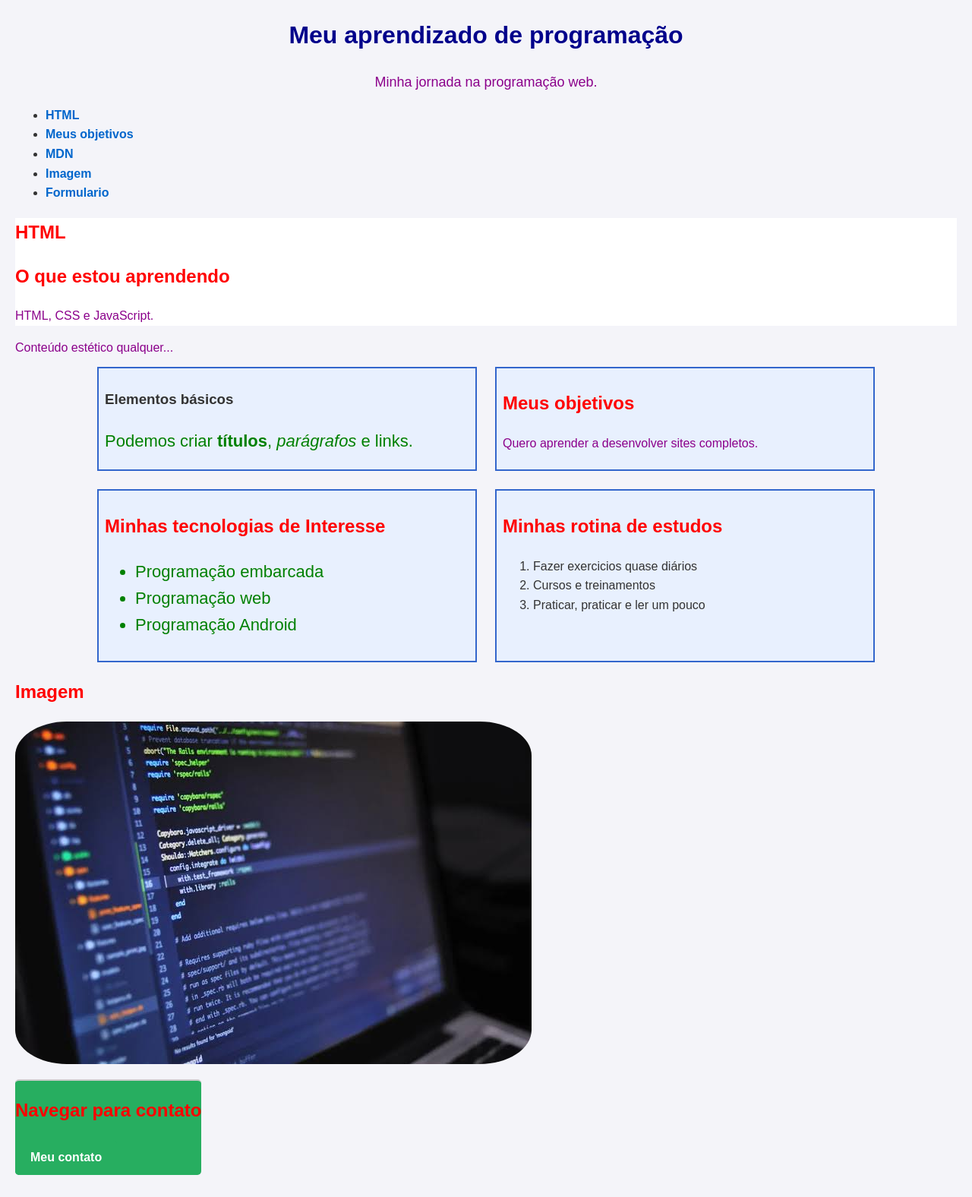
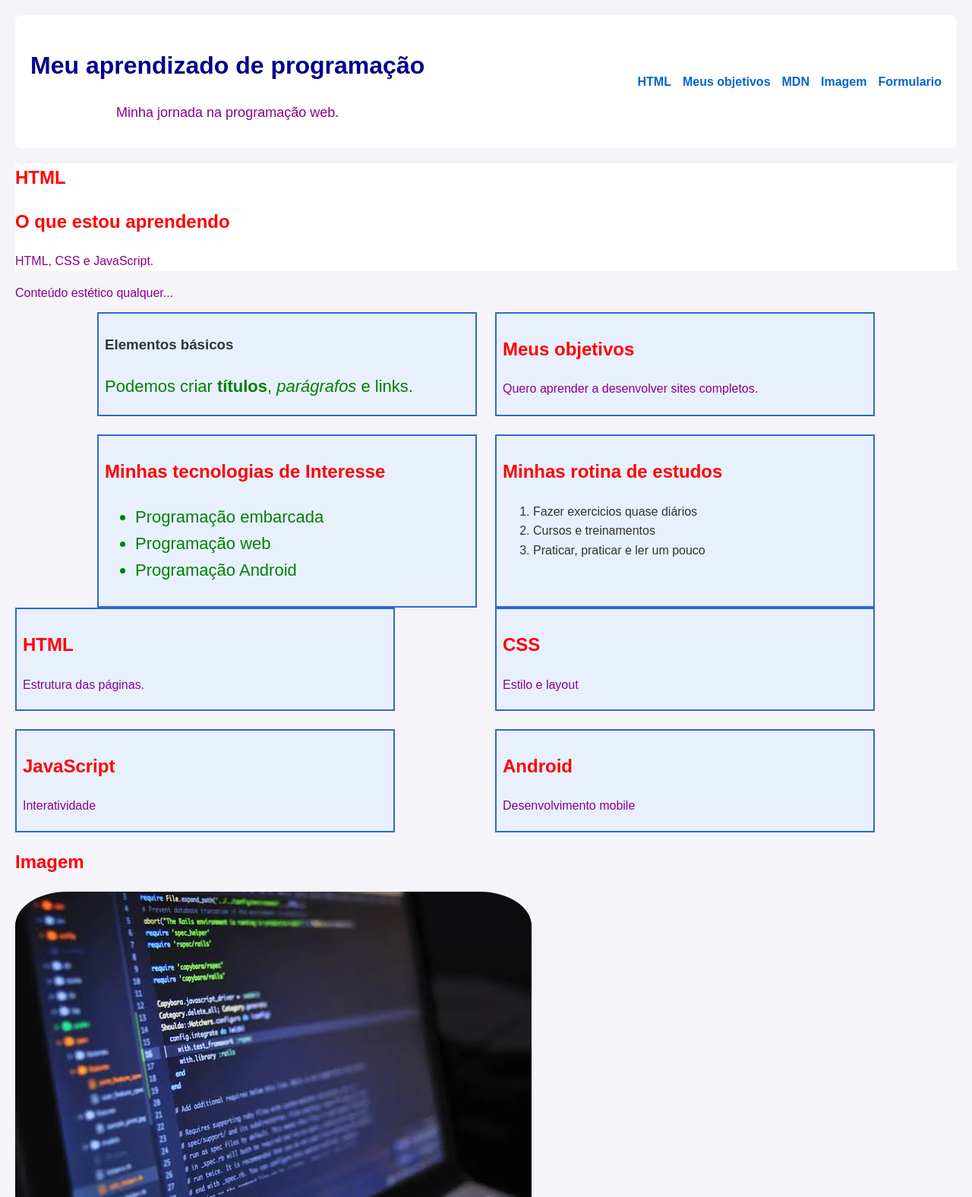
Before and after one commit to gitandlucsil/IA_WebProgramPath, a plain HTML site: page index.html in a window 1280 px wide. Shown: the top 1576 px of the page at 76% size. Drawn offline with Linux system fonts and the light colour scheme.

Commit message:
aula11-grades

```diff
--- a/index.html
+++ b/index.html
@@ -9,8 +9,10 @@
     <body>
         <header>
             <!-- Título principal da página -->
-            <h1>Meu aprendizado de programação</h1>
-            <p class="introducao">Minha jornada na programação web.</p>
+             <div>
+                <h1>Meu aprendizado de programação</h1>
+                <p class="introducao">Minha jornada na programação web.</p>
+             </div>
             <!--nav é uma área de navegação com link -->
             <nav>
                 <ul>
@@ -65,6 +67,25 @@
                 </section>
             </div>
 
+            <div class="grade">
+                <section class="cartao">
+                    <h2>HTML</h2>
+                    <p>Estrutura das páginas.</p>
+                </section>
+                <section class="cartao">
+                    <h2>CSS</h2>
+                    <p>Estilo e layout</p>
+                </section>
+                <section class="cartao">
+                    <h2>JavaScript</h2>
+                    <p>Interatividade</p>
+                </section>
+                <section class="cartao">
+                    <h2>Android</h2>
+                    <p>Desenvolvimento mobile</p>
+                </section>
+            </div>
+
             <!-- Imagem com descrição alternativa -->
             <h2>Imagem</h2>
             <p><img id="foto-perfil" src="imagens/images.jpeg"
--- a/style.css
+++ b/style.css
@@ -1,6 +1,22 @@
 /* Estilo aplicado à página inteira */
 * {
     box-sizing: border-box;
+}
+header {
+    display: flex;
+    justify-content: space-between; /* Afasta os itens para as extremidades */
+    align-items: center;
+    background-color: #ffffff;
+    padding: 20px;
+    margin-bottom: 20px;
+    border-radius: 8px;
+}
+header nav ul {
+    display: flex;
+    gap: 15px;        /* Espaçamento entre os links */
+    list-style: none; /* Remove as bolinhas da lista */
+    margin: 0;
+    padding: 0;
 }
 body {
     font-family: Arial, sans-serif;
@@ -65,6 +81,11 @@ p{
     flex-wrap: wrap;    /* Permite novas linhas */
     justify-content: center;
 }
+.grade {
+    display: grid;
+    grid-template-columns: repeat(2, 1fr); /* Cria três colunas de mesma largura */
+    gap: 24px; /* Espaço entre linhas e colunas */
+}
 .cartao {
     background-color: #e8f0fe;
     padding: 8px;
```
